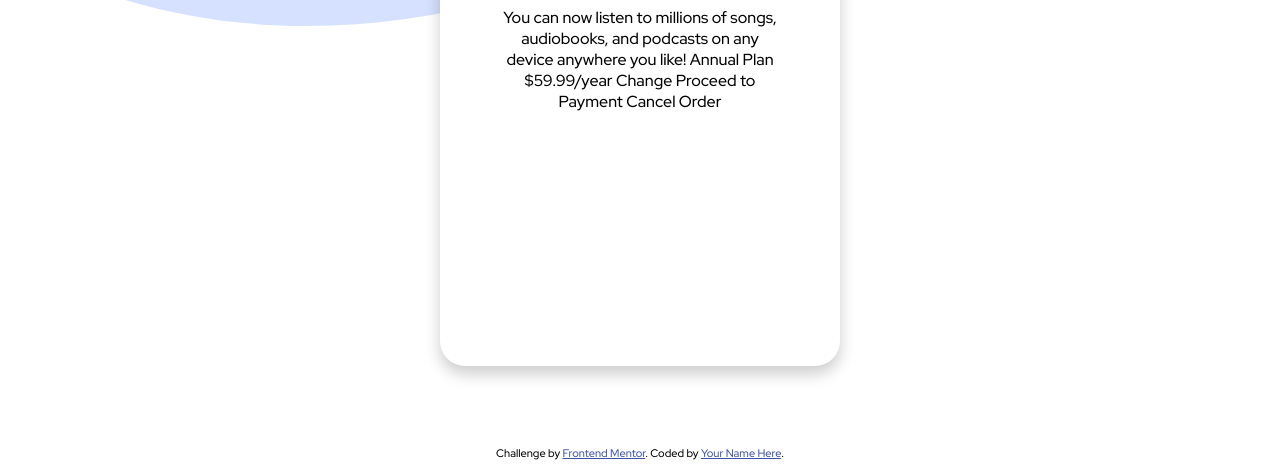
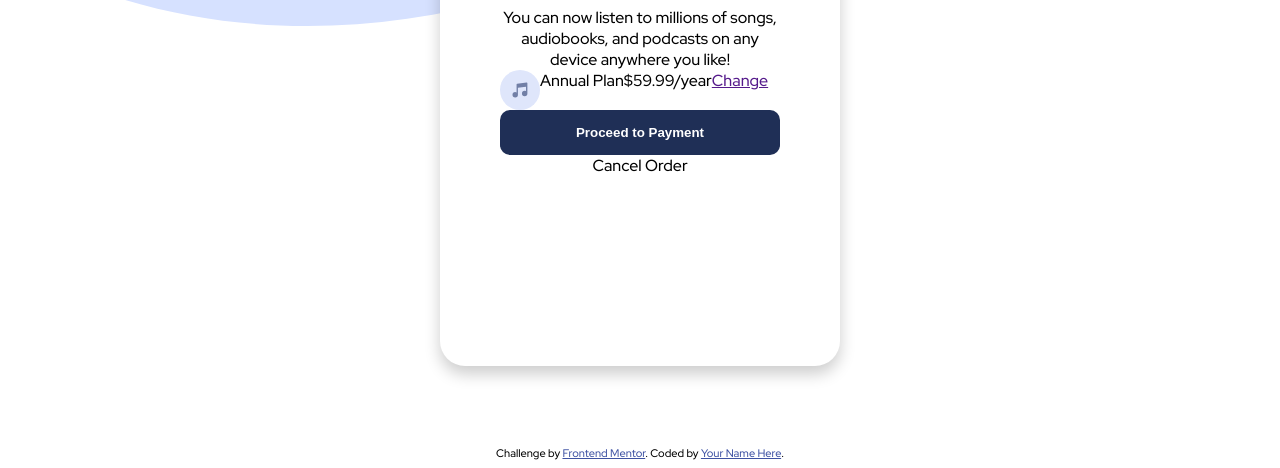
Before and after one commit to unexunderscore/Order-summary-component-challenge-, a plain HTML site: page index.html in a window 1280 px wide. Shown: the part 362-830 px from the top of the page. Drawn offline with Linux system fonts and the light colour scheme.

Commit message:
Add button, music icon and hyper links

```diff
--- a/index.html
+++ b/index.html
@@ -27,17 +27,24 @@
     <div class="cardInside">
 
   <h1>Order Summary</h1>
+  <div class="card-details">
 
   You can now listen to millions of songs, audiobooks, and podcasts on any
   device anywhere you like!
 
-  Annual Plan
-  $59.99/year
+  </div>
 
-  Change
+<div class="card-annual">
+  <img src="./images/icon-music.svg" alt="Music Icon" class="music-icon">
+  <div>Annual Plan</div>
+  <div>$59.99/year</div>
 
-  Proceed to Payment
-  Cancel Order
+<a href="">Change</a>
+
+</div>
+<button class="btn-pay">Proceed to Payment</button>
+  <a href="" class="link-cancel">Cancel Order</a>
+
 
     </div>
   </div>
--- a/style.css
+++ b/style.css
@@ -58,3 +58,34 @@ body {
   .cardInside h1 {
       color: hsl(223, 47%, 23%);
   }
+
+  .music-icon {
+      height: 40px;
+      vertical-align: middle;
+  }
+
+  .card-annual {
+      display: flex;
+  }
+
+  .link-cancel {
+    color: inherit; /* blue colors for links too */
+    text-decoration: inherit; /* no underline */
+  }
+
+  .btn-pay {
+    border: none;
+    background-color:hsl(223, 47%, 23%);
+    color: white;
+    border-radius: 10px;
+    width: 100%;
+    padding: 15px 32px;
+    text-align: center;
+    font-weight: 900;
+    display: inline-block;
+
+  }
+
+  .btn-pay:hover {
+    cursor: pointer;
+  }
```
